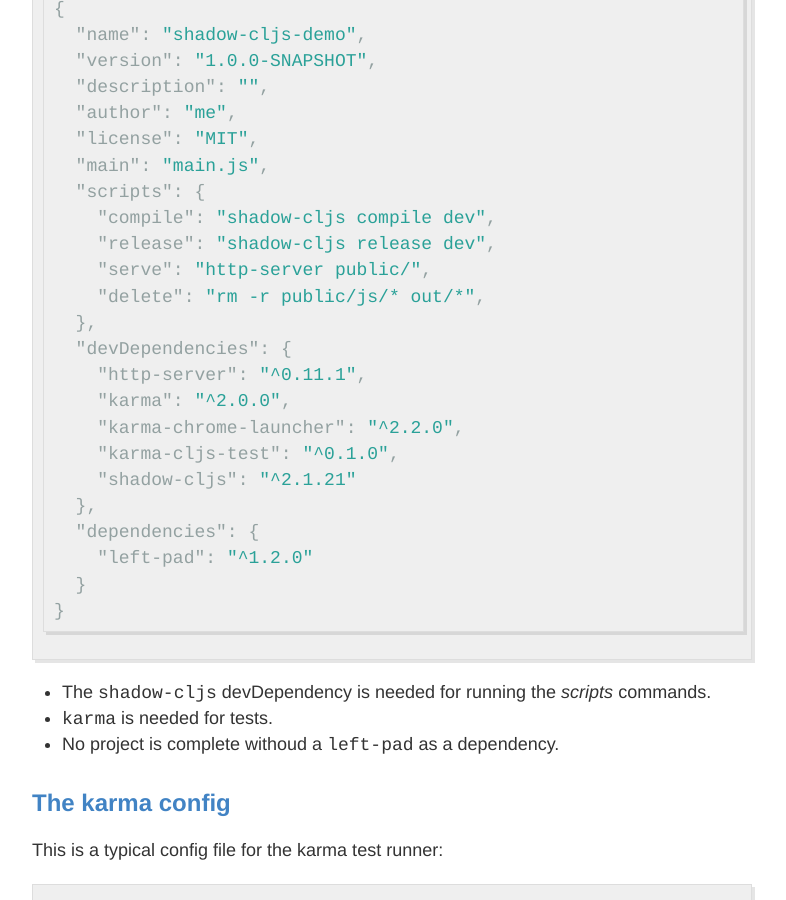
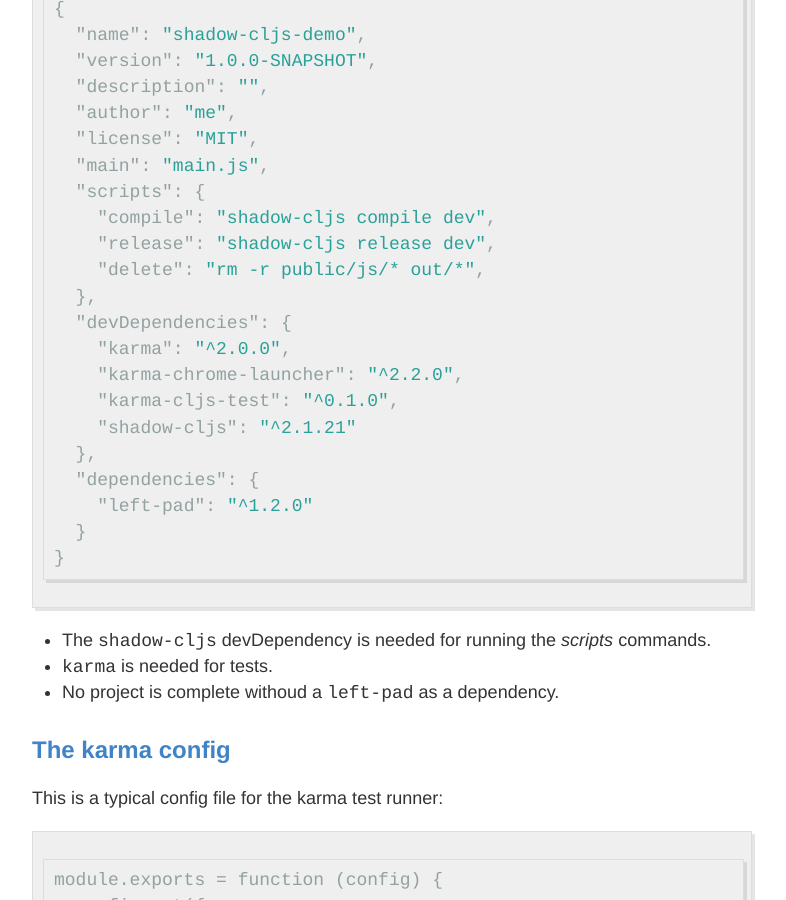
Before and after one commit to fbielejec/fbielejec.github.io, a Jekyll site: the page built from _posts/2018-03-14-shadow-cljs-cider.md, in a window 1280 px wide and 900 px high, scrolled down 3042 px. Shown: the whole window, without its empty margins (248-1034 px from the left). Built offline with Jekyll 4.4.1, drawn with Linux system fonts in a browser that asks for light colours.

Commit message:
simlify deps

```diff
--- a/_posts/2018-03-14-shadow-cljs-cider.md
+++ b/_posts/2018-03-14-shadow-cljs-cider.md
@@ -120,11 +120,9 @@
   "scripts": {
     "compile": "shadow-cljs compile dev",
     "release": "shadow-cljs release dev",
-    "serve": "http-server public/",
     "delete": "rm -r public/js/* out/*",
   },
   "devDependencies": {
-    "http-server": "^0.11.1",
     "karma": "^2.0.0",
     "karma-chrome-launcher": "^2.2.0",
     "karma-cljs-test": "^0.1.0",
```
